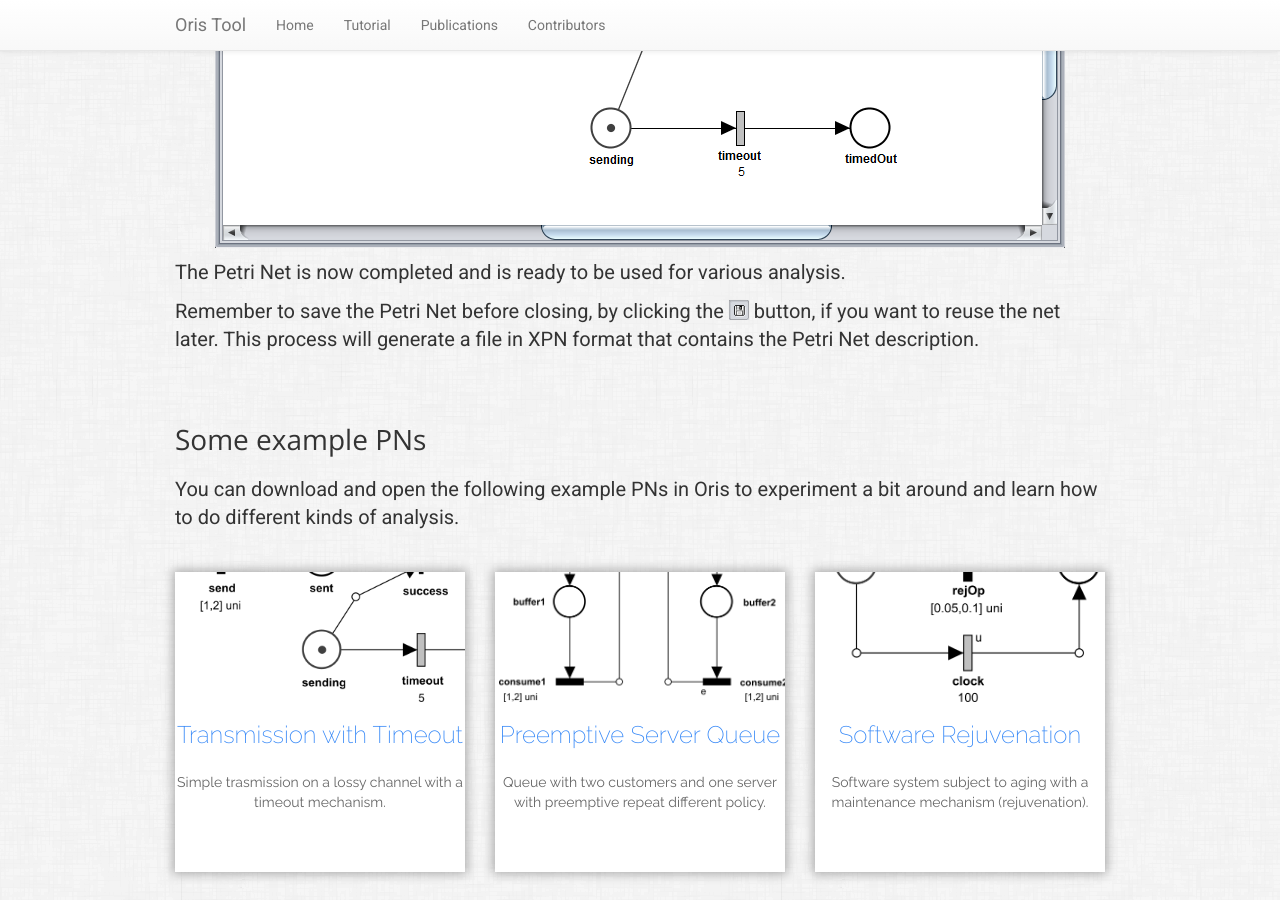
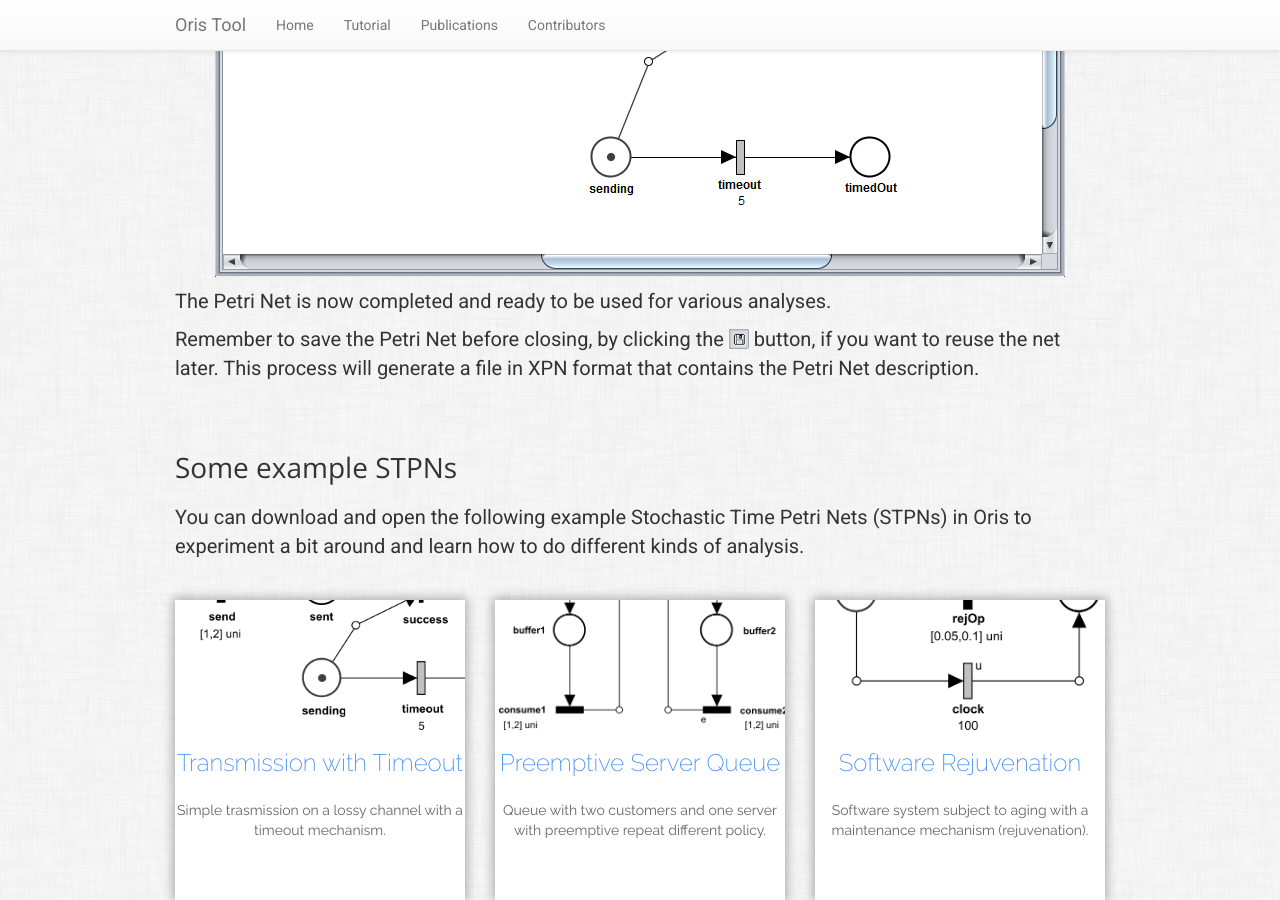
Before and after one commit to oris-tool/oris-tool.github.io, a Jekyll site: the page built from tutorial.html, in a window 1280 px wide and 900 px high, scrolled down 4515 px. Built offline with Jekyll 4.4.1, drawn with Linux system fonts in a browser that asks for light colours; some of the changed text lies outside the part shown.

Commit message:
Minor rewording

```diff
--- a/tutorial.html
+++ b/tutorial.html
@@ -23,7 +23,7 @@
   <p><img class="tutorial-screenshot" src="images/tutorial/rename_place.png"></p>
   <p>Now let's click <i>OK</i> to make the changes permanent.</p>
   <div class="alert alert-info" role="alert">
-    <strong>Protip:</strong> If you select the <img class="toolbar-btn" src="images/tutorial/select_btn.png"> button, you can drag the place's name for a better readability.
+    <strong>Protip:</strong> If you select the <img class="toolbar-btn" src="images/tutorial/select_btn.png"> button you'll enter in "selection mode" and be able, for example, to drag the place's name for a better readability.
   </div>
   <p>With the same method we've just seen, let's add four more places: <i>sent</i>, <i>received</i> and <i>timedOut</i>, with zero tokens, and <i>sending</i>, with one. For more clarity, the relative position of the places should be as shown below:</p>
   <p><img class="tutorial-screenshot" src="images/tutorial/all_places_added.png"></p>
@@ -46,13 +46,13 @@
   <p>Finally, we need a last IMM transition, between <i>sent</i> and <i>received</i>. This last transition, to be called <i>success</i>, should have two incoming arcs, one from <i>sent</i> and one from <i>sending</i>, and an outgoing one, towards <i>received</i>.</p>
   <p>If done properly, the final result should be as follows:</p>
   <p><img class="tutorial-screenshot" src="images/tutorial/timeout_final.png"></p>
-  <p>The Petri Net is now completed and is ready to be used for various analysis.</p>
+  <p>The Petri Net is now completed and ready to be used for various analyses.</p>
   <p>Remember to save the Petri Net before closing, by clicking the <img class="toolbar-btn" src="images/tutorial/save_btn.png"> button, if you want to reuse the net later. This process will generate a file in XPN format that contains the Petri Net description.</p>
 </div>
 
 <div class="row section features">
-  <h4>Some example PNs</h4>
-  <p>You can download and open the following example PNs in Oris to experiment a bit around and learn how to do different kinds of analysis.</p>
+  <h4>Some example STPNs</h4>
+  <p>You can download and open the following example Stochastic Time Petri Nets (STPNs) in Oris to experiment a bit around and learn how to do different kinds of analysis.</p>
   <div class="row pn-example-row">
     <div class="col-sm-6 col-md-4 card-container">
       <div class="card transition">
```
Also changed, not shown: other parts of tutorial.html (+1 -1 lines).
